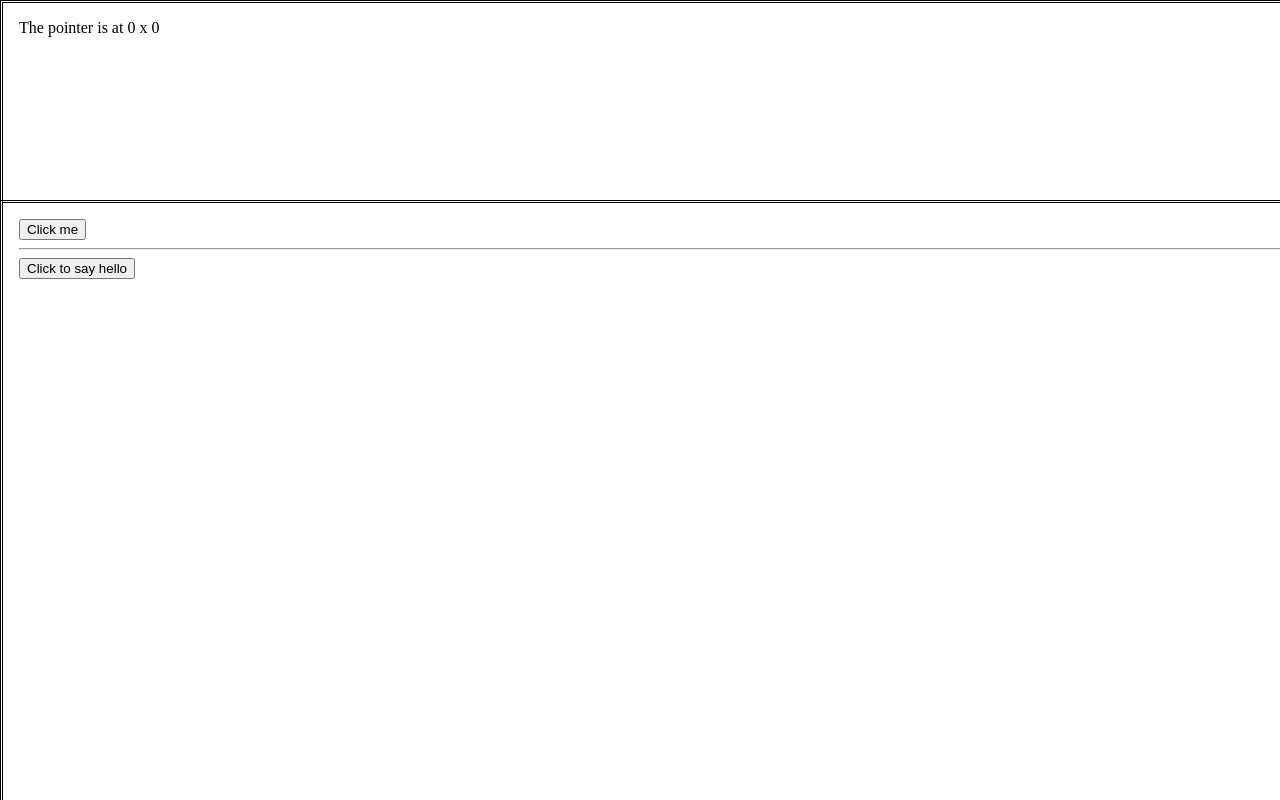
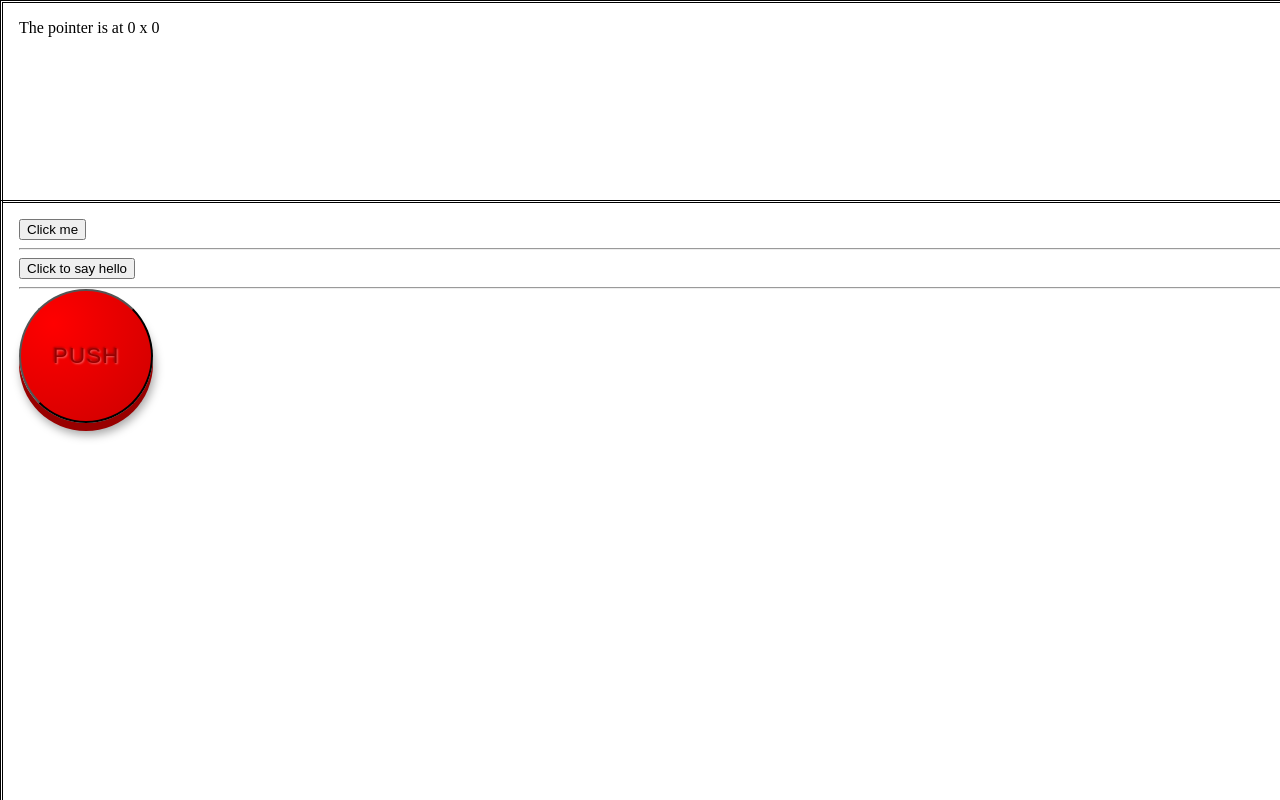
Before and after one commit to gnairooze/learn-svelte, a SvelteKit app: page /events in a window 1280 px wide. Built offline with nearby package versions, Linux system fonts and the light colour scheme.

Commit message:
add dom event forwarding tutorial

```diff
--- a/src/routes/events/+page.svelte
+++ b/src/routes/events/+page.svelte
@@ -1,5 +1,7 @@
 <script>
 	import Outer from './Outer.svelte';
+	import BigRedButton from './BigRedButton.svelte';
+	import horn from './horn.mp3';
 
 	let m = { x: 0, y: 0 };
 
@@ -12,6 +14,13 @@
 		alert(event.detail.text);
 	}
 
+	const audio = new Audio();
+	audio.src = horn;
+
+	function handleBigRedClick() {
+		audio.load();
+		audio.play();
+	}
 </script>
 
 <!--<div on:pointermove={handleMove}>
@@ -54,4 +63,8 @@
 	<hr />
 
 	<Outer on:message={handleMessage} />
+
+	<hr />
+
+	<BigRedButton on:click={handleBigRedClick} />
 </div>
--- /dev/null
+++ b/src/routes/events/BigRedButton.svelte
@@ -0,0 +1,25 @@
+<button on:click>
+	Push
+</button>
+
+<style>
+	button {
+		font-size: 1.4em;
+		width: 6em;
+		height: 6em;
+		border-radius: 50%;
+		background: radial-gradient(circle at 25% 25%, hsl(0, 100%, 50%) 0, hsl(0, 100%, 40%) 100%);
+		box-shadow: 0 8px 0 hsl(0, 100%, 30%), 2px 12px 10px rgba(0,0,0,.35);
+		color: hsl(0, 100%, 30%);
+		text-shadow: -1px -1px 2px rgba(0,0,0,0.3), 1px 1px 2px rgba(255,255,255,0.4);
+		text-transform: uppercase;
+		letter-spacing: 0.05em;
+		transform: translate(0, -8px);
+		transition: all 0.2s;
+	}
+
+	button:active {
+		transform: translate(0, -2px);
+		box-shadow: 0 2px 0 hsl(0, 100%, 30%), 2px 6px 10px rgba(0,0,0,.35);
+	}
+</style>
```
Also changed, not shown: 1 other file (tests, documents, lock files or other folders).
